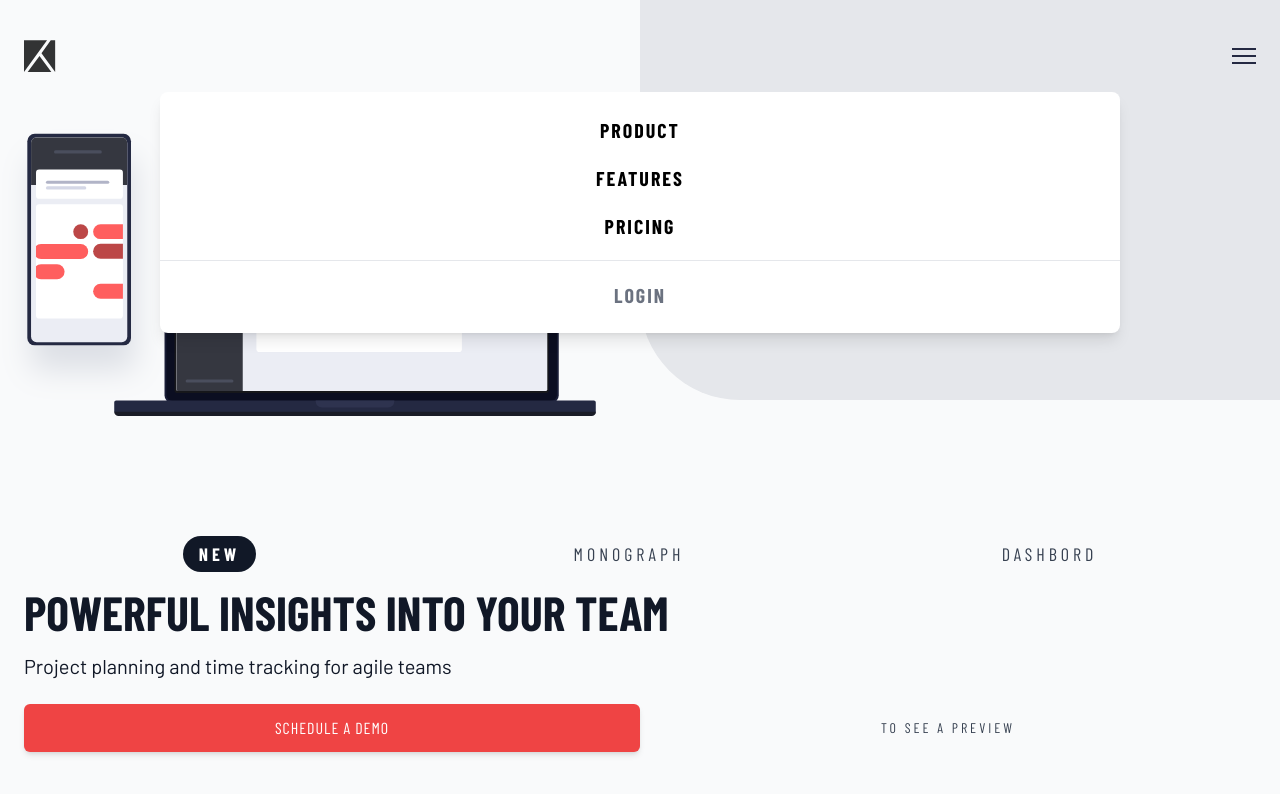
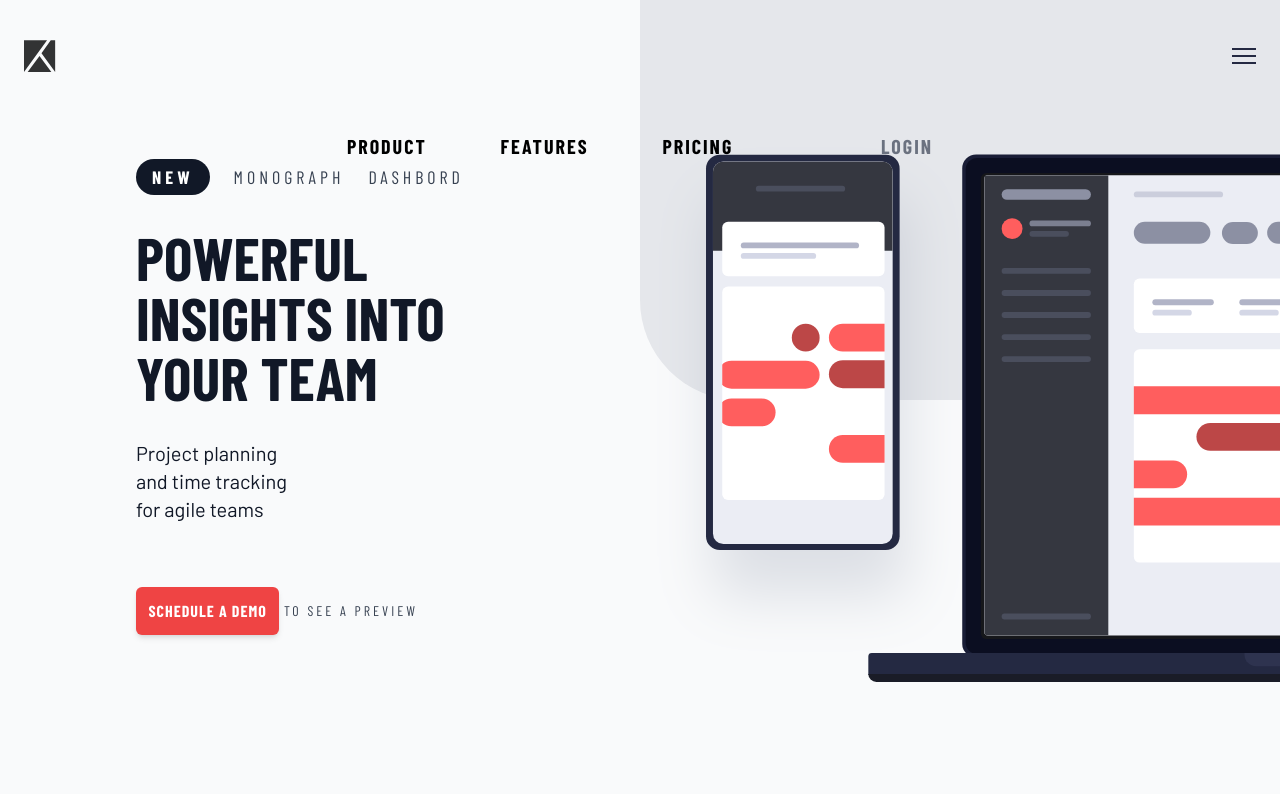
Before and after one commit to Wilouricard/projectTrackingIntroComponent, a React (Vite) app: page / in a window 1280 px wide. Shown: the top 794 px of the page. Built offline with nearby package versions, Linux system fonts and the light colour scheme.

Commit message:
desktop version started

```diff
--- a/src/components/Hero.jsx
+++ b/src/components/Hero.jsx
@@ -14,33 +14,34 @@ export default function Hero() {
             <img src="\images\icon-hamburger.svg" alt="" />
           </button>
         </div>
+      </div>
+      <div className="relative z-10 top-2/4 flex flex-col gap-6 md:flex-row-reverse">
         <Navbar />
-        <div className="h-[400px] py-14">
+        <div className="h-[400px] py-14 md:w-1/2 md:h-[650px]">
           <img
             src="\images\illustration.svg"
             alt=""
             className="h-full w-auto object-cover object-left"
           />
         </div>
-      </div>
-      <div className="relative z-10 top-2/4 flex flex-col gap-6 px-6 py-12">
-        <div className="flex flex-col gap-4">
-          <div className="flex justify-around uppercase tracking-[4px] text-gray-700 text-lg items-center flex-wrap">
+        <div className="md:w-1/2 md:mt-auto md:mb-auto md:px-28">
+          <div className="flex flex-col gap-4 px-6 md:gap-8">
+            <div className="flex justify-around uppercase tracking-[4px] text-gray-700 text-lg items-center flex-wrap md:justify-start md:gap-6">
               <h2 className="font-bold text-white bg-gray-900 rounded-full px-4 py-1">
                 new
               </h2>{" "}
               <h2>monograph</h2>
               <h2>dashbord</h2>
             </div>
-          <h1 className="uppercase text-5xl font-bold text-gray-900">
+            <h1 className="uppercase text-5xl font-bold text-gray-900 md:text-6xl">
               powerful insights into your team
             </h1>
-          <p className="text-gray-900 text-xl pr-14">
+            <p className="text-gray-900 text-xl pr-14 md:pr-48 md:pb-8">
               Project planning and time tracking for agile teams
             </p>
           </div>
-        <div className="flex text-center items-center">
-          <button className="w-1/2 text-white bg-red-500 py-3 rounded-md uppercase tracking-[1px] hover:opacity-90 active:opacity-80 shadow-md">
+          <div className="flex text-center items-center px-6 py-8 md:pr-24">
+            <button className="w-1/2 text-white bg-red-500 py-3 rounded-md uppercase tracking-[1px] hover:opacity-90 active:opacity-80 shadow-md md:font-bold">
               schedule a demo
             </button>
             <h2 className="w-1/2 uppercase text-gray-700 tracking-[3px] text-sm">
@@ -48,6 +49,7 @@ export default function Hero() {
             </h2>
           </div>
         </div>
+      </div>
     </main>
   );
 }
--- a/src/components/Navbar.jsx
+++ b/src/components/Navbar.jsx
@@ -2,8 +2,8 @@ import React from "react";
 
 export default function Navbar() {
   return (
-    <nav className="flex pt-5 absolute w-full">
-      <div className="bg-white flex flex-col text-center mr-auto ml-auto w-3/4 py-6 uppercase tracking-widest gap-5 font-bold text-xl shadow-lg rounded-lg">
+    <nav className="flex pt-5 absolute w-full z-30 hidden md:inline-block">
+      <div className="bg-white flex flex-col text-center mr-auto ml-auto w-3/4 py-6 uppercase tracking-widest gap-5 font-bold text-xl shadow-lg rounded-lg md:bg-transparent md:flex-row md:justify-around md:shadow-none md:w-1/2">
         <a href="#" className="hover:opacity-90 hover:underline active:opacity-80 active:no-underline">
           <h1 className="hover:text-opacity-50">Product</h1>
         </a>
--- a/src/output.css
+++ b/src/output.css
@@ -541,6 +541,10 @@ video {
   z-index: 10;
 }
 
+.z-30 {
+  z-index: 30;
+}
+
 .mr-auto {
   margin-right: auto;
 }
@@ -551,6 +555,10 @@ video {
 
 .flex {
   display: flex;
+}
+
+.hidden {
+  display: none;
 }
 
 .h-1\/2 {
@@ -678,11 +686,6 @@ video {
   padding-bottom: 3.5rem;
 }
 
-.py-12 {
-  padding-top: 3rem;
-  padding-bottom: 3rem;
-}
-
 .px-4 {
   padding-left: 1rem;
   padding-right: 1rem;
@@ -691,6 +694,11 @@ video {
 .py-1 {
   padding-top: 0.25rem;
   padding-bottom: 0.25rem;
+}
+
+.py-8 {
+  padding-top: 2rem;
+  padding-bottom: 2rem;
 }
 
 .py-3 {
@@ -840,3 +848,85 @@ p {
 .active\:opacity-80:active {
   opacity: 0.8;
 }
+
+@media (min-width: 768px) {
+  .md\:mt-auto {
+    margin-top: auto;
+  }
+
+  .md\:mb-auto {
+    margin-bottom: auto;
+  }
+
+  .md\:inline-block {
+    display: inline-block;
+  }
+
+  .md\:h-\[650px\] {
+    height: 650px;
+  }
+
+  .md\:w-1\/2 {
+    width: 50%;
+  }
+
+  .md\:flex-row {
+    flex-direction: row;
+  }
+
+  .md\:flex-row-reverse {
+    flex-direction: row-reverse;
+  }
+
+  .md\:justify-start {
+    justify-content: flex-start;
+  }
+
+  .md\:justify-around {
+    justify-content: space-around;
+  }
+
+  .md\:gap-8 {
+    gap: 2rem;
+  }
+
+  .md\:gap-6 {
+    gap: 1.5rem;
+  }
+
+  .md\:bg-transparent {
+    background-color: transparent;
+  }
+
+  .md\:px-28 {
+    padding-left: 7rem;
+    padding-right: 7rem;
+  }
+
+  .md\:pr-48 {
+    padding-right: 12rem;
+  }
+
+  .md\:pb-8 {
+    padding-bottom: 2rem;
+  }
+
+  .md\:pr-24 {
+    padding-right: 6rem;
+  }
+
+  .md\:text-6xl {
+    font-size: 3.75rem;
+    line-height: 1;
+  }
+
+  .md\:font-bold {
+    font-weight: 700;
+  }
+
+  .md\:shadow-none {
+    --tw-shadow: 0 0 #0000;
+    --tw-shadow-colored: 0 0 #0000;
+    box-shadow: var(--tw-ring-offset-shadow, 0 0 #0000), var(--tw-ring-shadow, 0 0 #0000), var(--tw-shadow);
+  }
+}
```
Lines whose indentation alone changed are shown as unchanged.
